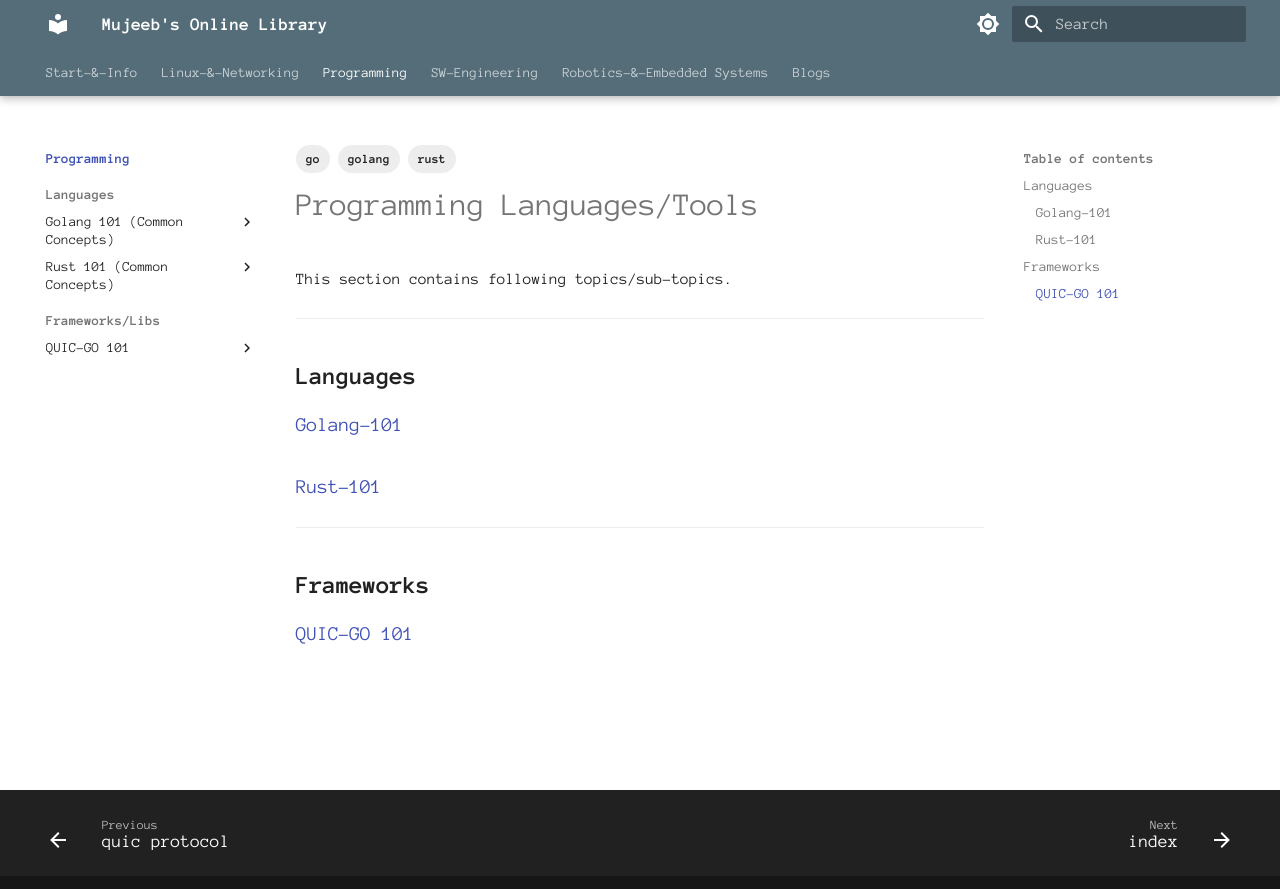
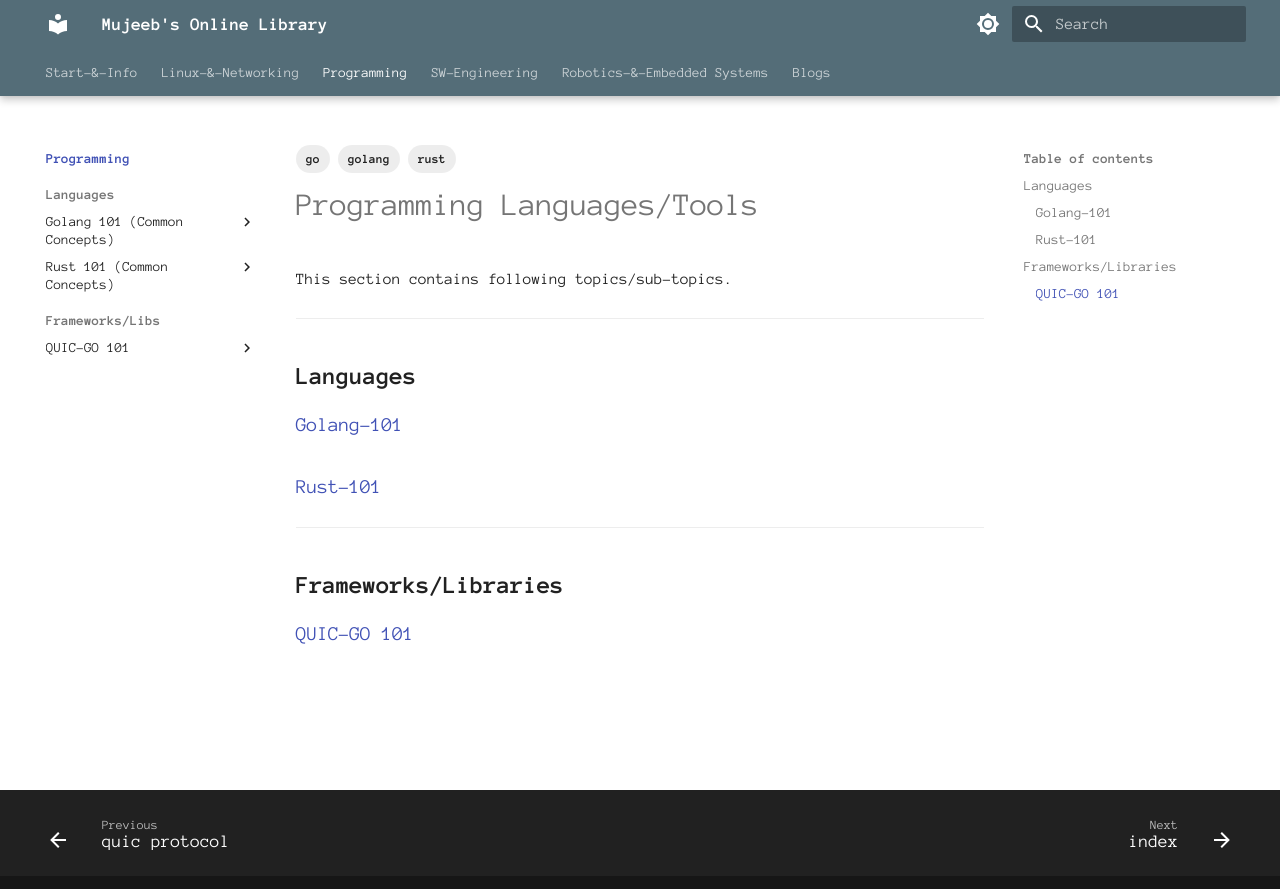
Before and after one commit to alohamujeeb/alohamujeeb.github.io, an MkDocs documentation site: the page built from docs/programming/index.md, in a window 1280 px wide. Shown: the top 889 px of the page. Built offline with MkDocs 1.6.1 and Material for MkDocs 9.7.7, drawn with Linux system fonts in a browser that asks for light colours.

Commit message:
files restructured

```diff
--- a/docs/programming/index.md
+++ b/docs/programming/index.md
@@ -18,6 +18,6 @@ This section contains following topics/sub-topics.
 
 
 ---
-## **Frameworks**
+## **Frameworks/Libraries**
 
 ### [QUIC-GO 101](frameworks/quic-go-101/index.md)
```
